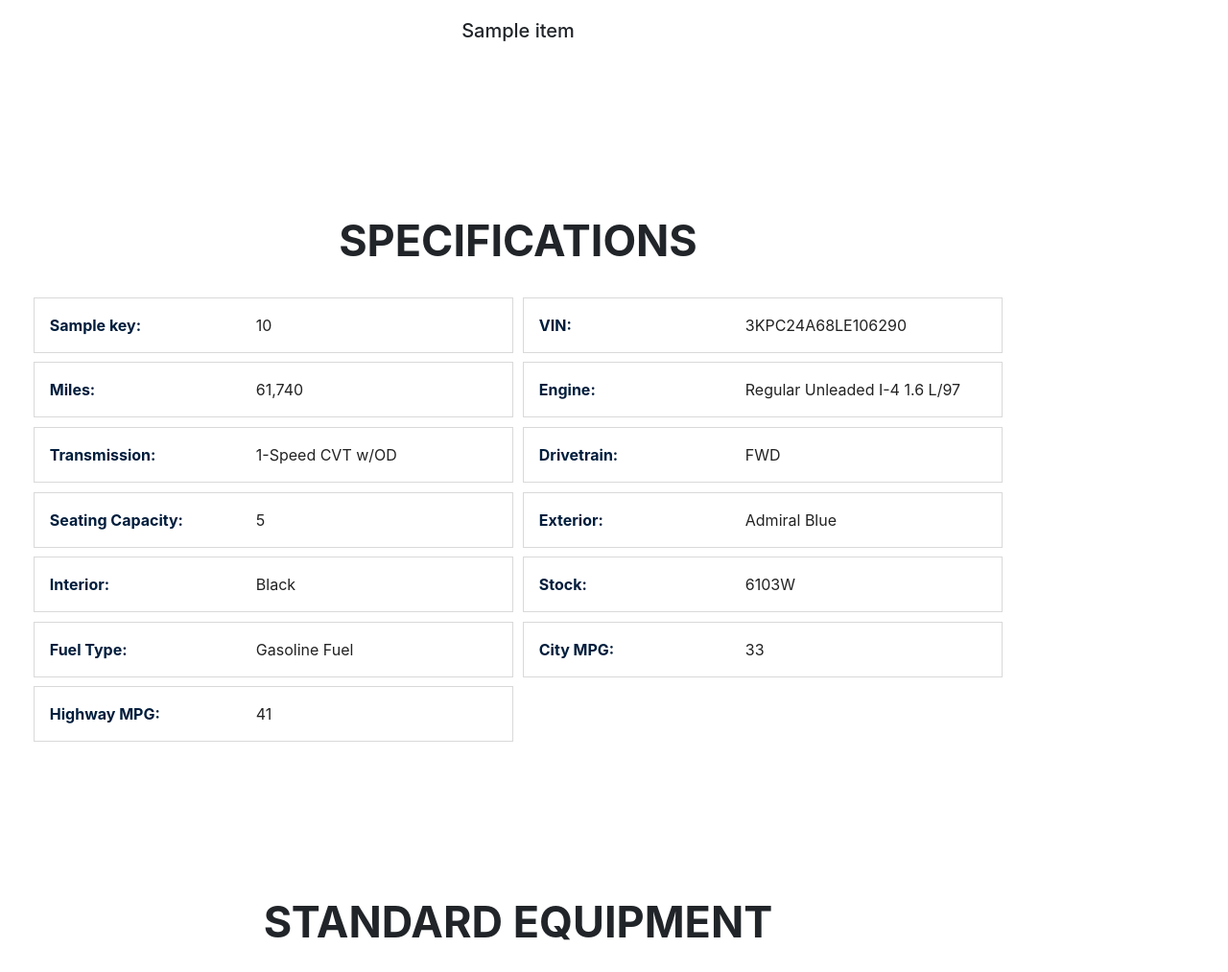
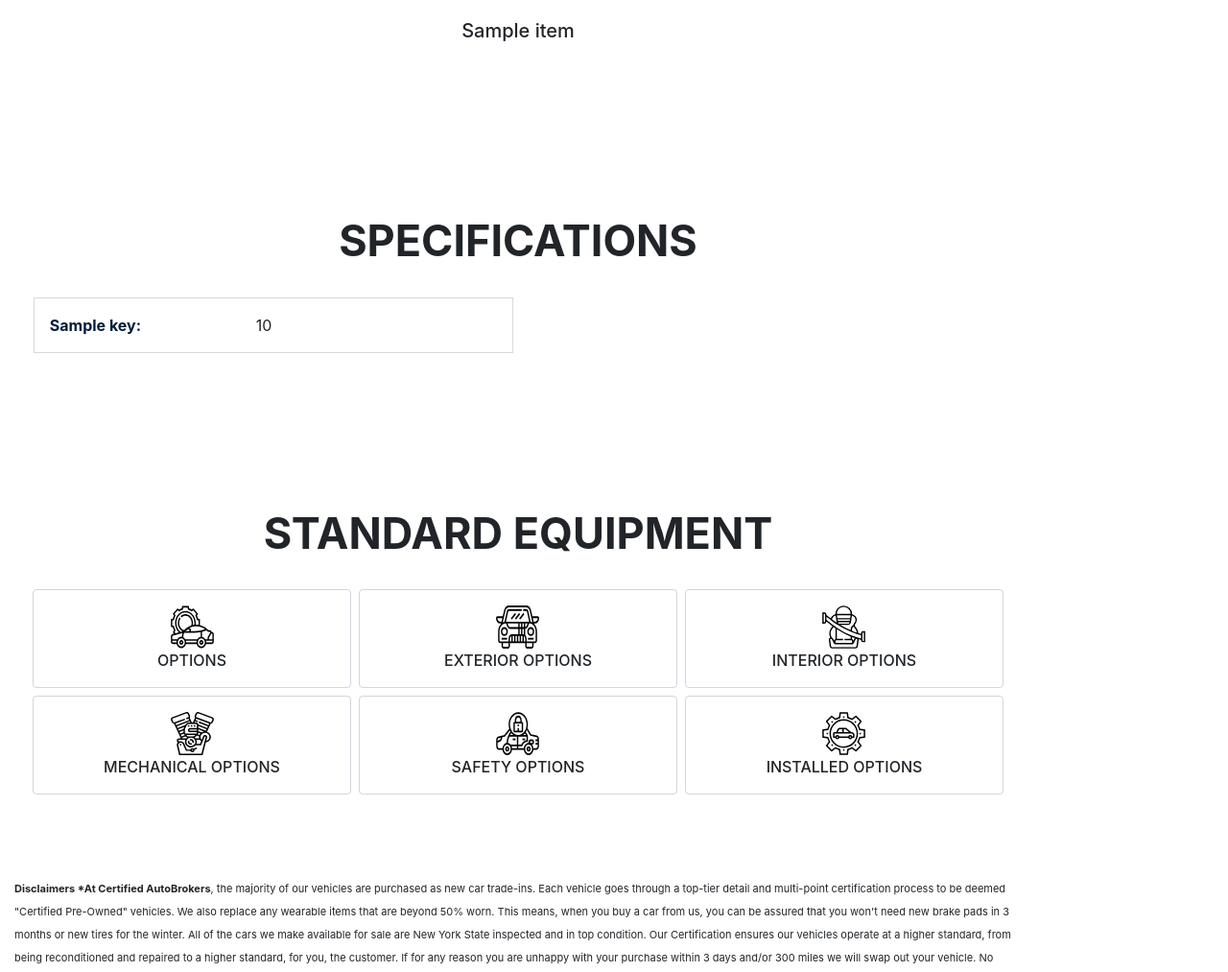
Before and after one commit to fragrance49/car360, a Django app: template home/templates/home/details.html in a window 1280 px wide. Shown: the part 895-1908 px from the top of the page at 96% size. Run offline with Django 4.2, Linux system fonts and the light colour scheme; the template is opened without the code that fills it: most values are stand-ins (such as "Sample title", 1, 10 or a date in 2020); some libraries are stand-ins or nearby versions.

Commit message:
detail page change

```diff
--- a/home/templates/home/details.html
+++ b/home/templates/home/details.html
@@ -139,23 +139,12 @@
                         <div class="detail-block custom-border"><span class="font-weight-bold detail-title">{{item.key}}:</span> <span class="float-right col"><noanswer>{{item.value}}</noanswer></span></div>
 
                     {% endfor %}
-                    <div class="detail-block custom-border"><span class="font-weight-bold detail-title">VIN:</span> <span class="float-right col"><noanswer>3KPC24A68LE106290</noanswer></span></div>
-                    <div class="detail-block custom-border"><span class="font-weight-bold detail-title">Miles:</span> <span class="float-right col"><miles><span class='miles '>61,740</span></miles></span></div>
-                    <div class="detail-block custom-border"><span class="font-weight-bold detail-title">Engine:</span> <span class="float-right col"><noanswer>Regular Unleaded I-4 1.6 L/97</noanswer></span></div>
-                    <div class="detail-block custom-border"><span class="font-weight-bold detail-title">Transmission:</span> <span class="float-right col"><noanswer>1-Speed CVT w/OD</noanswer></span></div>
-                    <div class="detail-block custom-border"><span class="font-weight-bold detail-title">Drivetrain:</span> <span class="float-right col"><noanswer>FWD</noanswer></span></div>
-                    <div class="detail-block custom-border"><span class="font-weight-bold detail-title">Seating Capacity:</span> <span class="float-right col"><noanswer>5</noanswer></span></div>
-                    <div class="detail-block custom-border"><span class="font-weight-bold detail-title">Exterior:</span> <span class="float-right col"><span class="color-block" style="background: 1A2740"></span>Admiral Blue</span></div>
-                    <div class="detail-block custom-border"><span class="font-weight-bold detail-title">Interior:</span> <span class="float-right col"><span class="color-block" style="background: "></span>Black</span></div>
-                    <div class="detail-block custom-border"><span class="font-weight-bold detail-title">Stock:</span> <span class="float-right col"><noanswer>6103W</noanswer></span></div>
-                    <div class="detail-block custom-border"><span class="font-weight-bold detail-title">Fuel Type:</span> <span class="float-right col"><noanswer>Gasoline Fuel</noanswer></span></div>
-                    <div class="detail-block custom-border"><span class="font-weight-bold detail-title">City MPG:</span> <span class="float-right col"><noanswer>33</noanswer></span></div>
-                    <div class="detail-block custom-border"><span class="font-weight-bold detail-title">Highway MPG:</span> <span class="float-right col"><noanswer>41</noanswer></span></div>
+
                 </div>
             </div>
         </section>
 
-
+        {% load static %}
             <a id="vehicle-equipment" class="vdp-anchor"></a>
             <section anchor="vehicle-equipment" class="vdp-section vdp-anchor" toc-section="Equipment">
                 <div class="container">
@@ -341,7 +330,7 @@
                             </div>
                             <div class="col-lg-4 p-1">
                                 <button class="btn-shadow text-center btn btn-block" data-toggle="modal" data-target="#equipment-b94b2285-6fcf-44f4-a1d3-76ad96aa7f9d-modal" aria-expanded="true" aria-controls="equipment-b94b2285-6fcf-44f4-a1d3-76ad96aa7f9d-modal">
-                                            <img height="45" src="/assets/Exterior Options.svg" />
+                                    <img height="45" src="{% static 'assets/Exterior Options.svg' %}" />
                                     <br />
                                     <span class="h6">EXTERIOR OPTIONS</span>
                                 </button>
@@ -426,7 +415,7 @@
                             </div>
                             <div class="col-lg-4 p-1">
                                 <button class="btn-shadow text-center btn btn-block" data-toggle="modal" data-target="#equipment-91ccaf26-9628-4ff1-9c69-f0e75d59edac-modal" aria-expanded="true" aria-controls="equipment-91ccaf26-9628-4ff1-9c69-f0e75d59edac-modal">
-                                            <img height="45" src="/assets/Interior Options.svg" />
+                                    <img height="45" src="{% static 'assets/Interior Options.svg' %}" />
                                     <br />
                                     <span class="h6">INTERIOR OPTIONS</span>
                                 </button>
```
Also changed, not shown: other parts of home/templates/home/details.html (+12 -37 lines), home/static/assets/Exterior Options.svg (added), home/static/assets/Interior Options.svg (added), home/static/assets/Mechanical Options.svg (added), home/static/assets/Misc Options.svg (added), home/static/assets/Options.svg (added), home/static/assets/Safety Options.svg (added).
